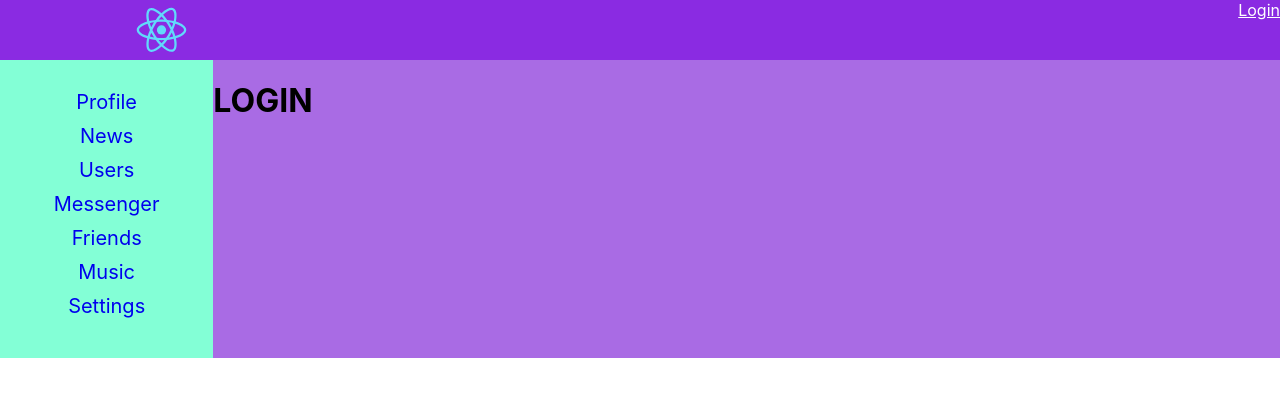
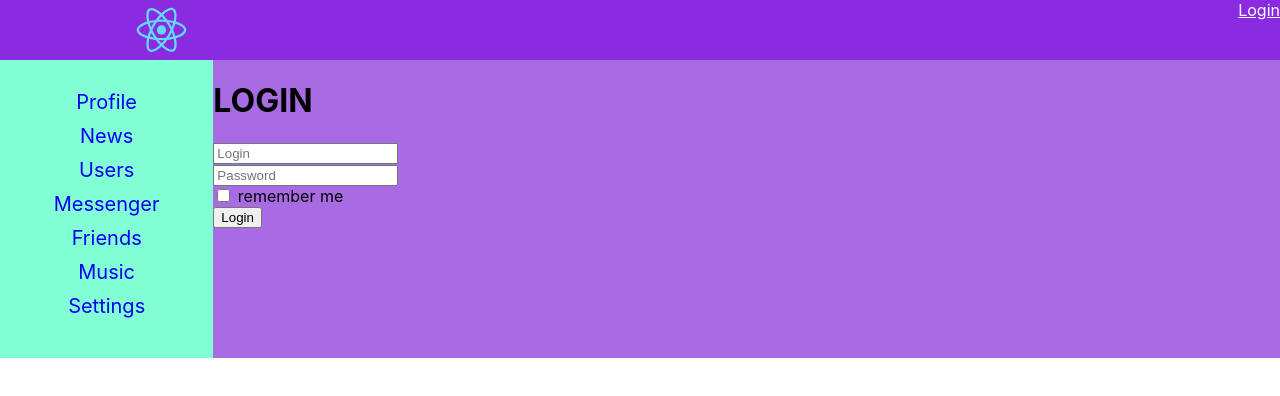
Before and after one commit to illusprite/MySocialNet, a React (Create React App) app: page /Login in a window 1280 px wide. Shown: the top 396 px of the page. Built offline with nearby package versions, Linux system fonts and the light colour scheme; no server answers.

Commit message:
l74 componentDidUpdate

```diff
--- a/package.json
+++ b/package.json
@@ -13,6 +13,7 @@
     "react-router-dom": "^6.10.0",
     "react-scripts": "5.0.1",
     "redux": "^4.2.1",
+    "redux-form": "^8.3.10",
     "redux-thunk": "^2.4.2",
     "web-vitals": "^2.1.4"
   },
--- a/src/components/Header/Header.jsx
+++ b/src/components/Header/Header.jsx
@@ -4,7 +4,6 @@ import logo from './../../logo.svg';
 import { NavLink } from 'react-router-dom';
 
 function Header(props) {
-   debugger
    return <header className={s.header}>
       <img src={logo}></img>
       <div className={s.loginBlock}>
--- a/src/components/Login/Login.jsx
+++ b/src/components/Login/Login.jsx
@@ -1,8 +1,12 @@
+import LoginForm from "./LoginForm";
 
 
 const Login = (props) => {
 
-   return <h1>LOGIN</h1>
+   return <div>
+      <h1>LOGIN</h1>
+      <LoginForm/>
+   </div>
 }
 
 export default Login;
--- /dev/null
+++ b/src/components/Login/LoginForm.jsx
@@ -0,0 +1,19 @@
+const LoginForm = (props) => {
+
+   return <form action="">
+         <div>
+            <input placeholder={"Login"} />
+         </div>
+         <div>
+            <input placeholder={"Password"} />
+         </div>
+         <div>
+            <input type={"checkbox"}/> remember me
+         </div>
+         <div>
+            <button>Login</button>
+         </div>
+      </form>
+}
+
+export default LoginForm;
--- a/src/components/Profile/ProfileContainer.jsx
+++ b/src/components/Profile/ProfileContainer.jsx
@@ -17,10 +17,7 @@ class ProfileContainer extends React.Component{
          userId = 29095;
       }
       this.props.getUserProfile(userId);
-
-         this.props.getStatus(userId);
-
-
+      this.props.getStatus(userId);
    }
 
    render() {
--- a/src/components/Profile/ProfileInfo/ProfileStatus.jsx
+++ b/src/components/Profile/ProfileInfo/ProfileStatus.jsx
@@ -7,31 +7,48 @@ class ProfileStatus extends React.Component {
       editMode: false,
       status: this.props.status
    }
-
-   activateEditMode=()=>{
+   activateEditMode = () => {
+      //React не умеет следить за теневыми изменениями, поэтому setState, а не
+      //this.state.editMode = true;
+      //setState - метод в React.Component
+      //React видит изменения, поэтому происходит обновление
       this.setState({
          editMode: true,
       })
    }
-   deactivateEditMode=()=>{
+   deactivateEditMode = () => {
       this.setState({
          editMode: false,
       })
+      // 2. Теперь вносим данные в gs
       this.props.updateStatus(this.state.status);
    }
-   onStatusChange=(e)=>{
-      this.setState({status: e.currentTarget.value});
+   onStatusChange = (e) => {
+      // 1. По 1 символу добавляется в локальный стейт или убирается оттуда
+      this.setState({ status: e.currentTarget.value });
    }
+
+   //Мы ждём 2 ответа от сервера - проиль, статус
+   //Если первый пришёл статус, всё хорошо, он успел отправиться в ls, проблем нет
+   //Но когда сначала прогружается профиль, то вместо статуса мы видим пробел
+   //Метод ниже синхронизирует загрузку
+   componentDidUpdate(prevProps, prevState) {
+      debugger;
+      if (prevProps.status !== this.props.status) {
+         this.setState({ status: this.props.status });
+      }
+   }
+
    render() {
       return <div>
          {!this.state.editMode &&
-            <div onDoubleClick={ this.activateEditMode} className={s.status}>
+            <div onDoubleClick={this.activateEditMode} className={s.status}>
                {this.props.status || "----"}
             </div>
          }
          {this.state.editMode &&
             <div>
-               <input onChange={this.onStatusChange} autoFocus={true} onBlur={ this.deactivateEditMode} type="text" value={this.state.status} />
+               <input onChange={this.onStatusChange} autoFocus={true} onBlur={this.deactivateEditMode} type="text" value={this.state.status} />
             </div>
          }
       </div>
--- a/src/redux/redux-store.js
+++ b/src/redux/redux-store.js
@@ -4,12 +4,14 @@ import profilePageReducer from "./profilePage-reducer";
 import usersPageReducer from "./usersPage-reducer";
 import authReducer from "./auth-reducer";
 import thunkMiddleware from "redux-thunk";
+import {reducer as formReducer} from 'redux-form'
 
 let reducers = combineReducers({
    profilePageReducer: profilePageReducer,
    messengerPageReducer: messengerPageReducer,
    usersPageReducer: usersPageReducer,
-   authReducer: authReducer
+   authReducer: authReducer,
+   form: formReducer
 });
 
 let store = legacy_createStore(reducers, applyMiddleware(thunkMiddleware));
```
Also changed, not shown: 1 other file (tests, documents, lock files or other folders).
